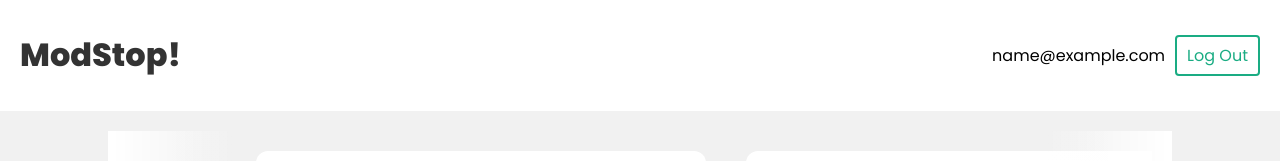
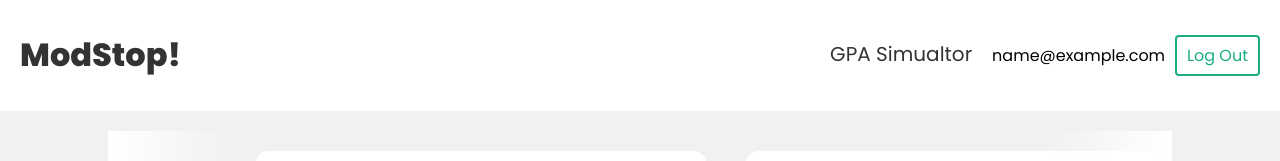
Before and after one commit to NaychiMin/Orbital23-ModStop, a React (Create React App) app in the folder frontend/: page / in a window 1280 px wide. Shown: the top 161 px of the page. Built offline with nearby package versions, Linux system fonts and the light colour scheme; no server answers; sample sign-in values are in the browser's storage.

Commit message:
adding gpa sim

```diff
--- a/frontend/src/App.js
+++ b/frontend/src/App.js
@@ -10,6 +10,7 @@ import Minors from './pages/Minors';
 import MinorDetails from './pages/MinorDetails';
 import Majors from './pages/Majors';
 import MajorDetails from './pages/MajorDetails';
+import GPASim from './pages/GPASim';
 import { ThemeProvider } from './context/recContext';
 
 export const URL = "https://modstop-backend1.onrender.com";
@@ -50,6 +51,10 @@ function App() {
               element={user ? <Majors /> : <Navigate to="/"/>}
             />
             <Route
+              path = "/gpasimulator"
+              element={user ? <GPASim /> : <Navigate to="/"/>}
+            />
+            <Route
               path = "/"
               element={user ? <Home /> : <Navigate to="/login"/>}
             />
--- a/frontend/src/components/Navbar.js
+++ b/frontend/src/components/Navbar.js
@@ -19,6 +19,9 @@ const Navbar = () => {
                 <nav>
                     {user && (
                         <div>
+                            <span className='navmenu'>
+                                <Link to="/gpasimulator">GPA Simualtor</Link>
+                            </span>
                             <span>{user.email}</span>
                             <button onClick={handleClick}>Log Out</button>
                         </div>
--- a/frontend/src/index.css
+++ b/frontend/src/index.css
@@ -128,6 +128,11 @@ nav button {
   cursor: pointer;
   font-size: 1em;
   margin-left: 10px;
+}
+
+.navmenu {
+  padding: 20px;
+  font-size: 20px;
 }
 
 /* auth forms */
--- /dev/null
+++ b/frontend/src/pages/GPASim.js
@@ -0,0 +1,16 @@
+import { useEffect } from "react"
+import { useAuthContext } from "../hooks/useAuthContext"
+import RecSch from '../components/RecSch'
+import { Link } from "react-router-dom"
+
+const GPASim = () => {
+    const {user} = useAuthContext()
+
+    return (
+        <div >
+            <p>gpa simulator</p>
+        </div>
+    )
+}
+
+export default GPASim
```
